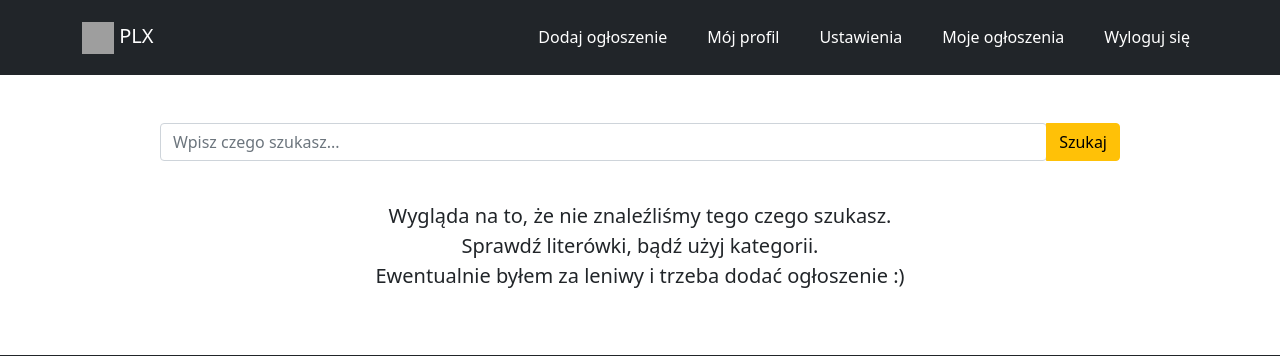
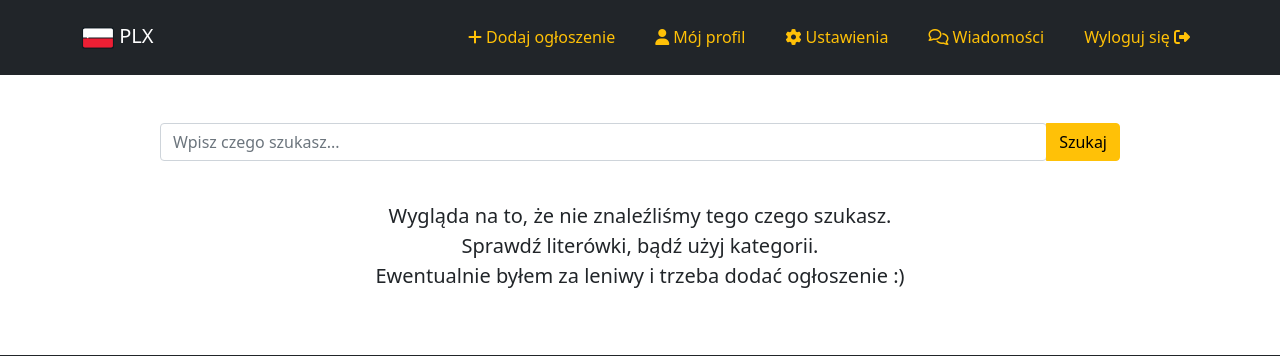
Before and after one commit to klisiubb/IO_Project, a Node server app: page /add/category/1 in a window 1280 px wide. Shown: the top 356 px of the page. Run offline with Node 20, Linux system fonts and the light colour scheme; the visitor is signed in with stand-in values (Sample User, id 1); data that the repository does not hold is empty; some libraries are stand-ins or nearby versions; grey boxes are pictures that could not be loaded.

Commit message:
navbar_logged update

```diff
--- a/views/partials/navbar_logged.ejs
+++ b/views/partials/navbar_logged.ejs
@@ -1,18 +1,18 @@
-<header class="navbar navbar-expand-lg navbar-dark p-3 bg-dark text-white">
+<header class="navbar navbar-expand-lg navbar-dark p-3 bg-dark text-warning">
     <div class="container">
             <a class="navbar-brand text-white" href="/">
-            <img src="pl.svg" alt="PL" height="32" width="32">
+                <img src="/public/pl.svg" alt="PL" height="32" width="32">
                 PLX</a>
                 <button class="navbar-toggler" type="button" data-bs-toggle="collapse" data-bs-target="#navbarText" aria-controls="navbarText" aria-expanded="false" aria-label="Toggle navigation">
                     <span class="navbar-toggler-icon"></span>
                   </button>
-              <div class="collapse navbar-collapse" id="navbarText">
-                <ul class="navbar-nav ms-auto">
-                 <li class="nav-item"><a href="/add" class="nav-link px-2 text-white ms-4">Dodaj ogłoszenie</a></li>
-                 <li class="nav-item"><a class="nav-link px-2 text-white ms-4" href="/profile">Mój profil</a></li>
-                <li class="nav-item"><a class="nav-link px-2 text-white ms-4" href="/settings">Ustawienia</a></li>
-                <li class="nav-item"><a class="nav-link px-2 text-white ms-4" href="/mine">Moje ogłoszenia</a></li>
-                <li class="nav-item"><a class="nav-link px-2 text-white ms-4" href="/users/logout">Wyloguj się</a></li>
+                  <div class="collapse navbar-collapse text-warning" id="navbarText">
+                    <ul class="navbar-nav ms-auto ">
+                     <li class="nav-item"><a href="/add/new" class="nav-link px-2 ms-4 text-warning"><i class="fas fa-plus"></i> Dodaj ogłoszenie</a></li>
+                     <li class="nav-item"><a class="nav-link px-2 ms-4 text-warning" href="/users/profile/<%=user._id %>"><i class="fas fa-user"></i> Mój profil</a></li>
+                    <li class="nav-item"><a class="nav-link px-2  ms-4 text-warning" href="/settings"><i class="fas fa-cog"></i> Ustawienia</a></li>
+                    <li class="nav-item"><a class="nav-link px-2  ms-4 text-warning" href="/msg"><i class="far fa-comments"></i> Wiadomości</a></li>
+                    <li class="nav-item"><a class="nav-link px-2  ms-4 text-warning" href="/users/logout">Wyloguj się <i class="fas fa-sign-out-alt"></i></a></li>
                 </ul>
             </div>
             </div>
```
Lines whose indentation alone changed are shown as unchanged.
